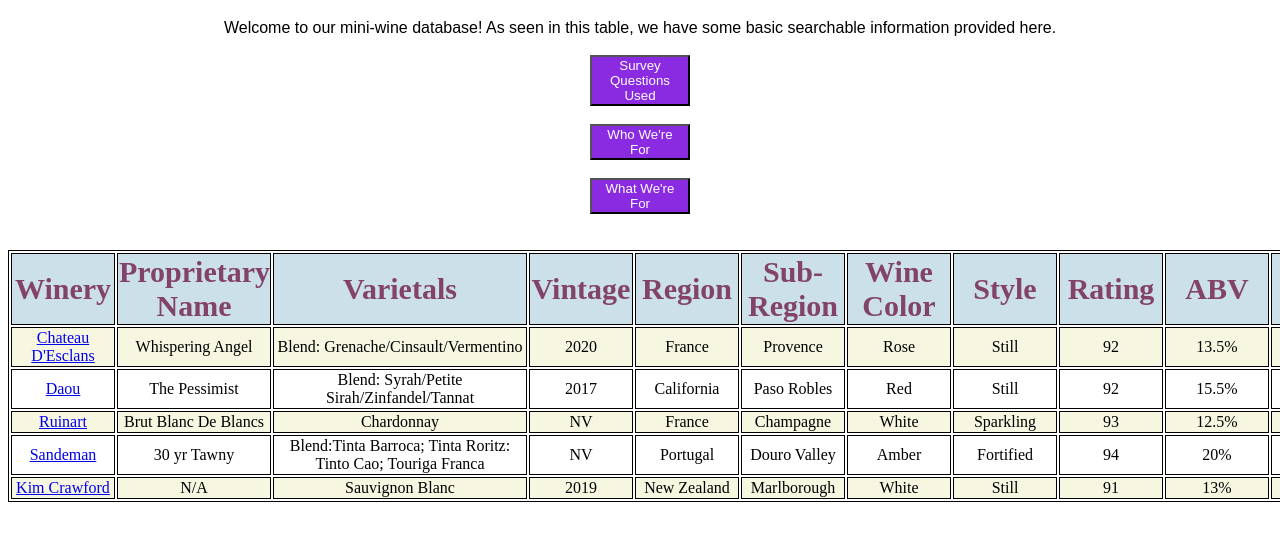
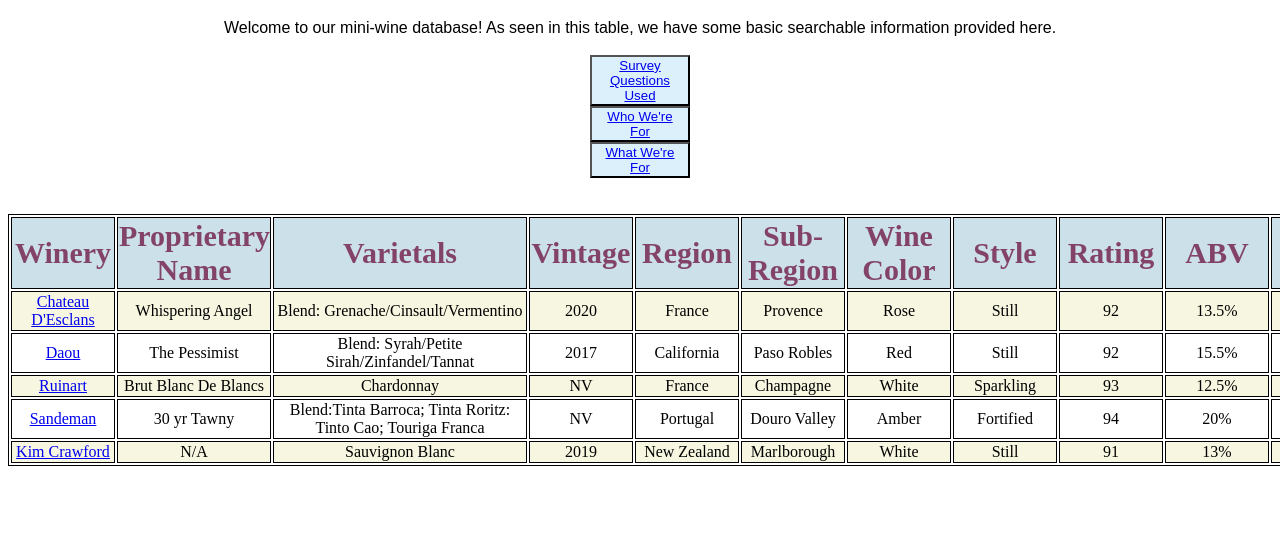
Before and after one commit to ceshook93/wine-database, a plain HTML site: page wine-database/wine-project/index.html in a window 1280 px wide. Shown: the part 61-602 px from the top of the page. Drawn offline with Linux system fonts and the light colour scheme.

Commit message:
boilerplate added webpages

```diff
--- a/wine-database/wine-project/CSS/style.css
+++ b/wine-database/wine-project/CSS/style.css
@@ -14,8 +14,8 @@
     display:block;
     margin-left: auto;
     margin-right: auto;
-    background-color: blueviolet;
-    color: white;
+    background-color: rgba(75, 181, 235, 0.2);
+    color: rgb(17, 16, 16);
     width: 100px;
     height:auto
 }
--- a/wine-database/wine-project/index.html
+++ b/wine-database/wine-project/index.html
@@ -13,11 +13,9 @@
             </div>
             <br>
             <div class="menu">
-            <button>Survey Questions Used</button>
-            <br>
-            <button>Who We're For</button>
-            <br>
-            <button>What We're For</button>
+            <button><a href="../webpages/survey.html">Survey Questions Used</a</button>
+            <button><a href="../webpages/audience.html">Who We're For</a></button>
+            <button><a href="../webpages/purpose.html">What We're For</a></button>
             <br>
             </div>
             <br>
```
Also changed, not shown: wine-database/webpages/audience.html (+10 -0 lines), wine-database/webpages/purpose.html (+10 -0 lines), wine-database/webpages/survey.html (+10 -0 lines), 3 other files.
